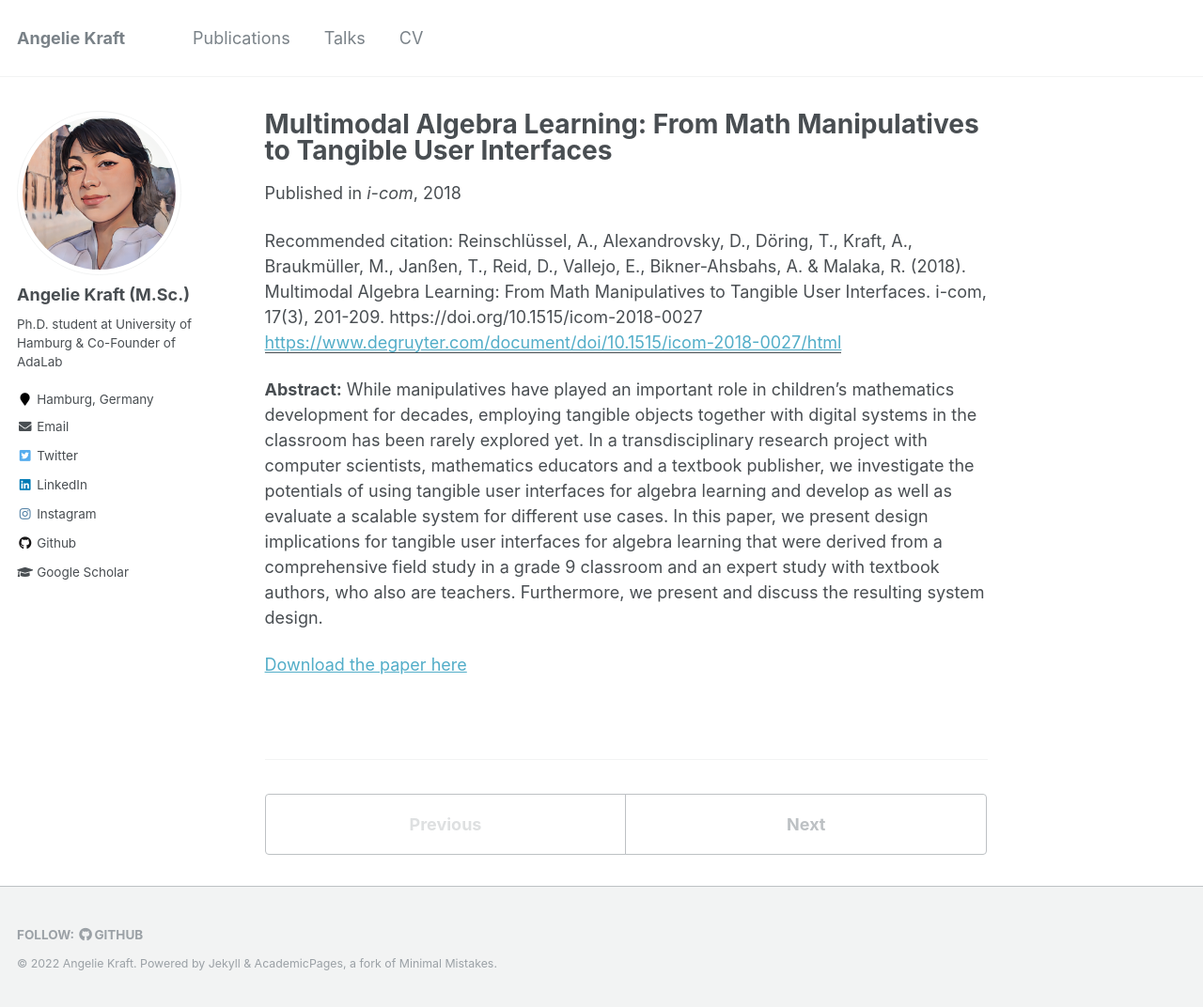
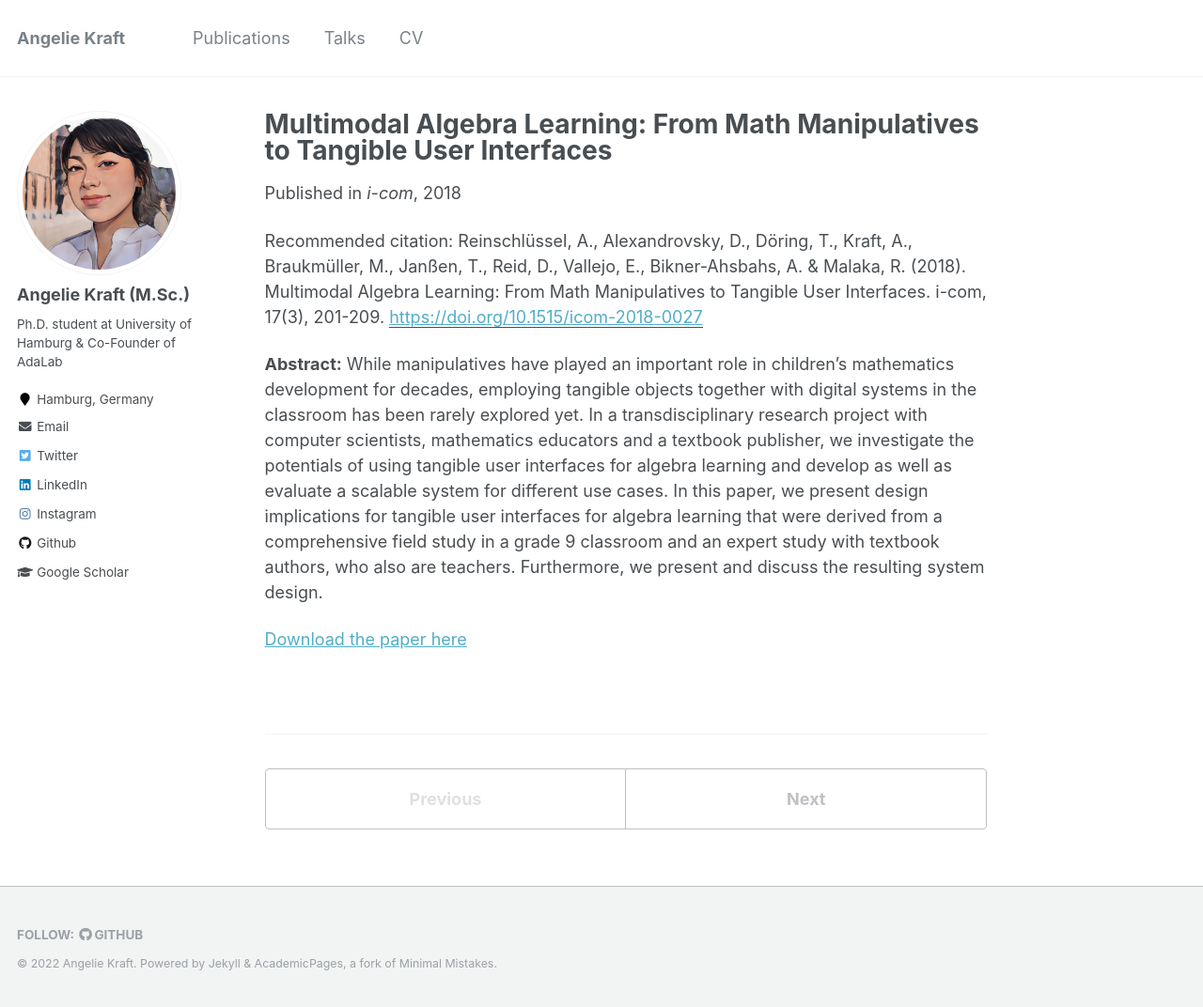
Before and after one commit to krangelie/krangelie.github.io, a Jekyll site: the page built from _publications/2018-tangibles-number-0.md, in a window 1280 px wide and 1072 px high. Shown: the whole window at 94% size. Built offline with Jekyll 4.4.1, drawn with Linux system fonts in a browser that asks for light colours; some of the changed lines change nothing that is shown.

Commit message:
update publication link

```diff
--- a/_publications/2018-tangibles-number-0.md
+++ b/_publications/2018-tangibles-number-0.md
@@ -5,8 +5,8 @@ permalink: /publication/2018-tangibles-number-0
 date: 2018-12-1
 venue: 'i-com'
 excerpt: ''
-paperurl: 'https://www.degruyter.com/document/doi/10.1515/icom-2018-0027/html'
-citation: 'Reinschlüssel, A., Alexandrovsky, D., Döring, T., Kraft, A., Braukmüller, M., Janßen, T., Reid, D., Vallejo, E., Bikner-Ahsbahs, A. & Malaka, R. (2018). Multimodal Algebra Learning: From Math Manipulatives to Tangible User Interfaces. i-com, 17(3), 201-209. https://doi.org/10.1515/icom-2018-0027'
+paperurl: 'https://doi.org/10.1515/icom-2018-0027'
+citation: 'Reinschlüssel, A., Alexandrovsky, D., Döring, T., Kraft, A., Braukmüller, M., Janßen, T., Reid, D., Vallejo, E., Bikner-Ahsbahs, A. & Malaka, R. (2018). Multimodal Algebra Learning: From Math Manipulatives to Tangible User Interfaces. i-com, 17(3), 201-209.'
 ---
 **Abstract:** While manipulatives have played an important role in children’s mathematics development for decades, employing tangible objects together with digital systems in the classroom has been rarely explored yet. In a transdisciplinary research project with computer scientists, mathematics educators and a textbook publisher, we investigate the potentials of using tangible user interfaces for algebra learning and develop as well as evaluate a scalable system for different use cases. In this paper, we present design implications for tangible user interfaces for algebra learning that were derived from a comprehensive field study in a grade 9 classroom and an expert study with textbook authors, who also are teachers. Furthermore, we present and discuss the resulting system design.
 
```
